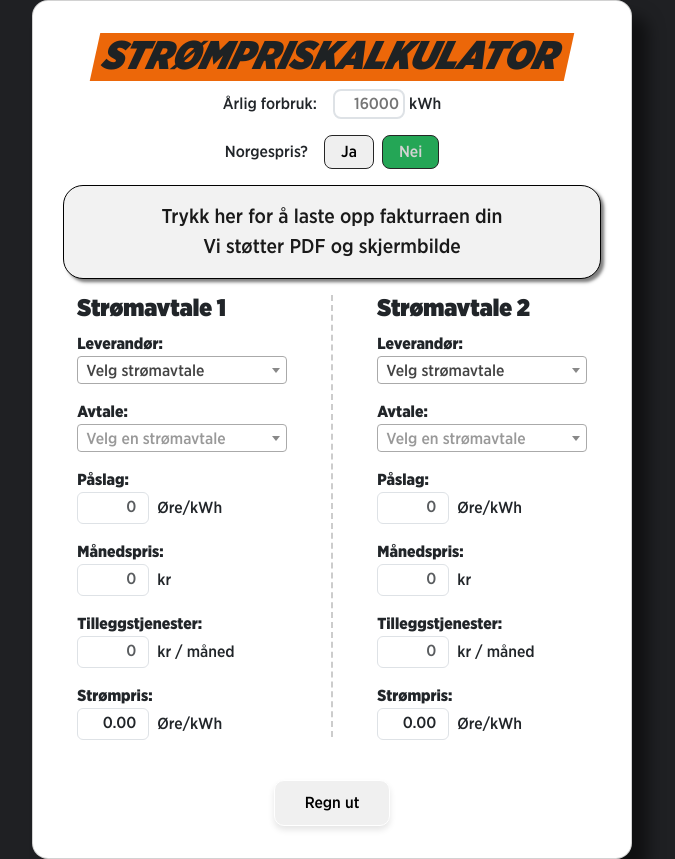
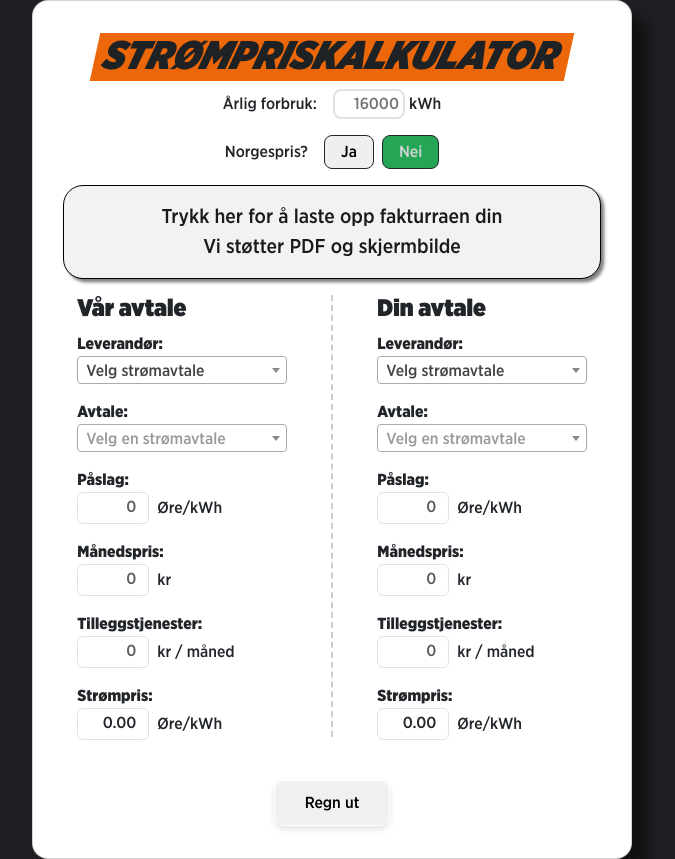
Before and after one commit to chrishag1/strom.powersuite.no, a Flask app: template templates/index.html in a window 1280 px wide. Shown: the whole page, without its empty margins (308-983 px from the left). Run offline with Flask 3, Linux system fonts and the light colour scheme; the template is opened without the code that fills it, so the values that code supplies are empty; some libraries are stand-ins or nearby versions.

Commit message:
gjort navnene litt mer tydelig

```diff
--- a/templates/index.html
+++ b/templates/index.html
@@ -30,18 +30,22 @@
         {% endwith %}
 
         <div class="avtale_vindu">
-            {% with tittel="Strømavtale 1", komponent_id="1", leverandører=standard_leverandør, valgt_leverandør=standard_leverandør%}
+
+            {% with tittel="Vår avtale", komponent_id="1", leverandører=standard_leverandør, valgt_leverandør=standard_leverandør%}
                 {% include "kompnenter/strom_input.html" %}
             {% endwith %}
-
 
             <div>
                 <div class="dashed_strek"></div>
             </div>
 
-            {% with tittel="Strømavtale 2", komponent_id="2", leverandører=leverandører%}
+            {% with tittel="Din avtale", komponent_id="2", leverandører=leverandører%}
                 {% include "kompnenter/strom_input.html" %}
             {% endwith %}
+
+
+
+
         </div>
 
         <h4 class="fw-bold text-center mt-3 text-success resultat_priser" id="h4_spartekst"></h4>
```
